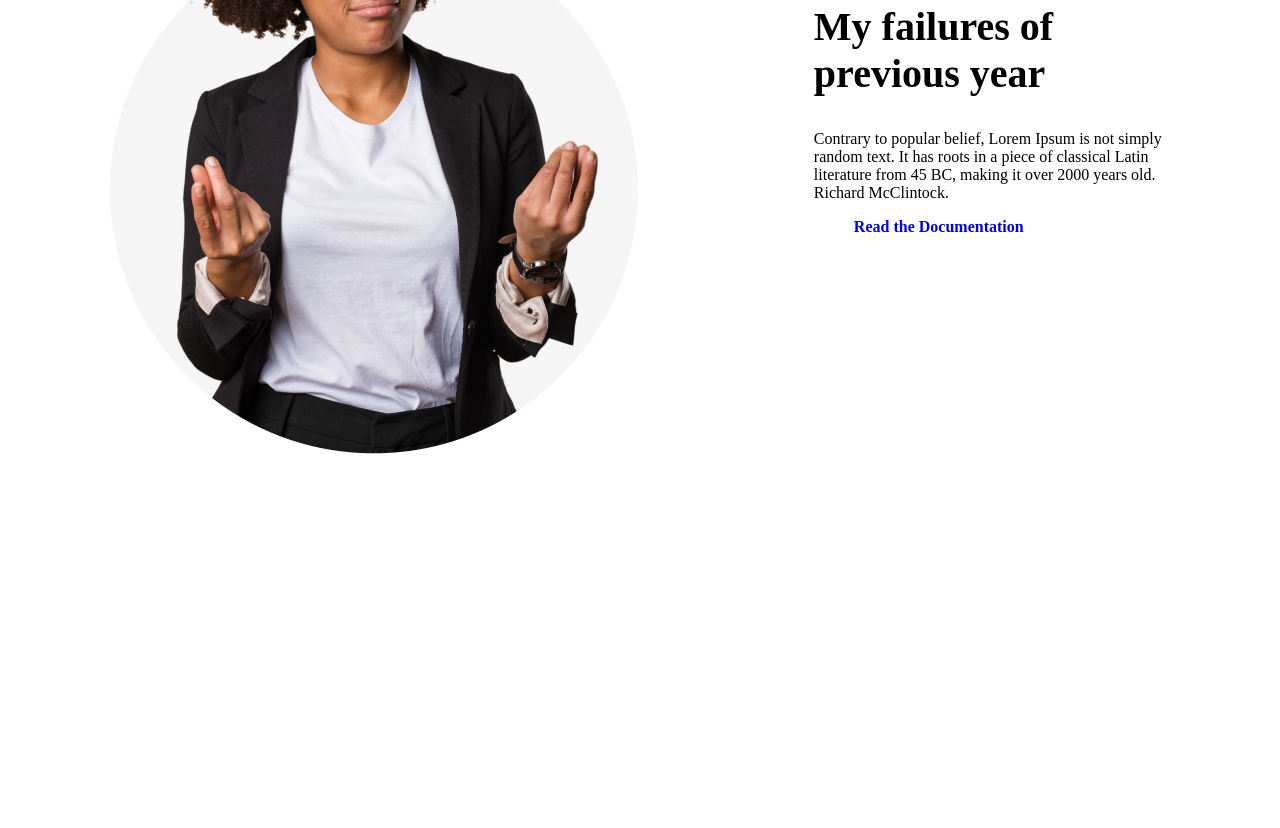
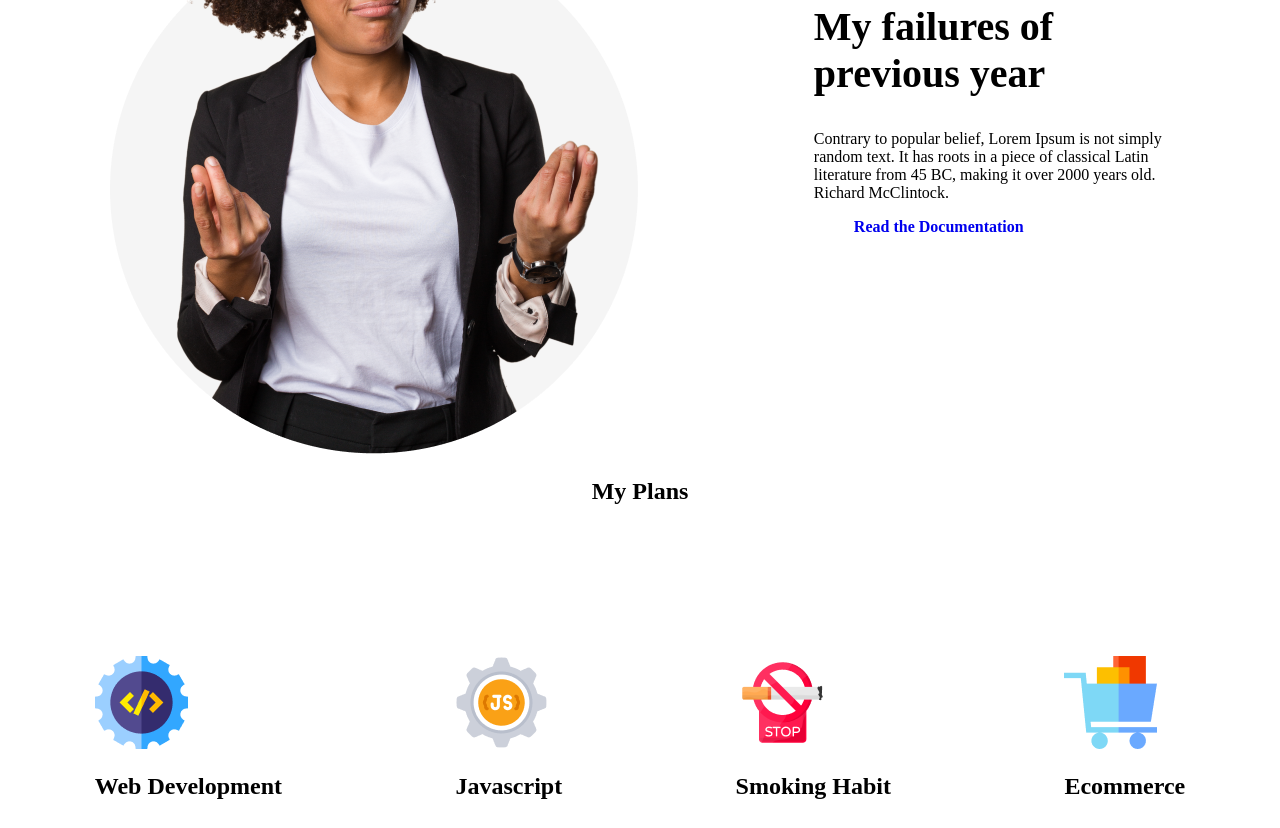
Before and after one commit to Sifatulla21/Assignment-1, a plain HTML site: page index.html in a window 1280 px wide. Shown: the part 1209-2037 px from the top of the page. Before the commit the page ends 1675 px from the top, so only its background shows below. Drawn offline with Linux system fonts and the light colour scheme.

Commit message:
plan part

```diff
--- a/CSS/style.css
+++ b/CSS/style.css
@@ -1,6 +1,6 @@
 
 .all-think{
-    color: white;
+ color: white;
  background-image: url(../images/banner/banner3.png);
  background-repeat: no-repeat;
  height: 800px;
@@ -35,3 +35,16 @@
     font-weight: 700;
      font-size: 40px;
   }
+  .share{
+    max-width: 25%;
+    float: center;
+    justify-content:space-around;
+
+  }
+  #place{
+    text-align: center;
+  }
+  .my-plan h2{
+    font-weight: 700;
+    font-size: 30px;
+  }
--- a/index.html
+++ b/index.html
@@ -29,7 +29,27 @@
         </div>
     </section>
     <section class="my-plans">
-
+        <div id="place">
+            <h1>My Plans</h1>
+        </div>
+        <div class="flexible-container">
+            <div class="share">
+                <img src="images/icons/web.png" alt="">
+                <h2>Web Development</h2>
+            </div>
+            <div class="share">
+                <img src="images/icons/js.png" alt="">
+                <h2>Javascript</h2>
+            </div>
+            <div class="share">
+                <img src="images/icons/smoke.png" alt="">
+                <h2>Smoking Habit</h2>
+            </div>
+            <div class="share">
+                <img src="images/icons/ecom.png" alt="">
+                <h2>Ecommerce</h2>
+            </div>
+        </div>
     </section>
     <section class="positive">
 
```
